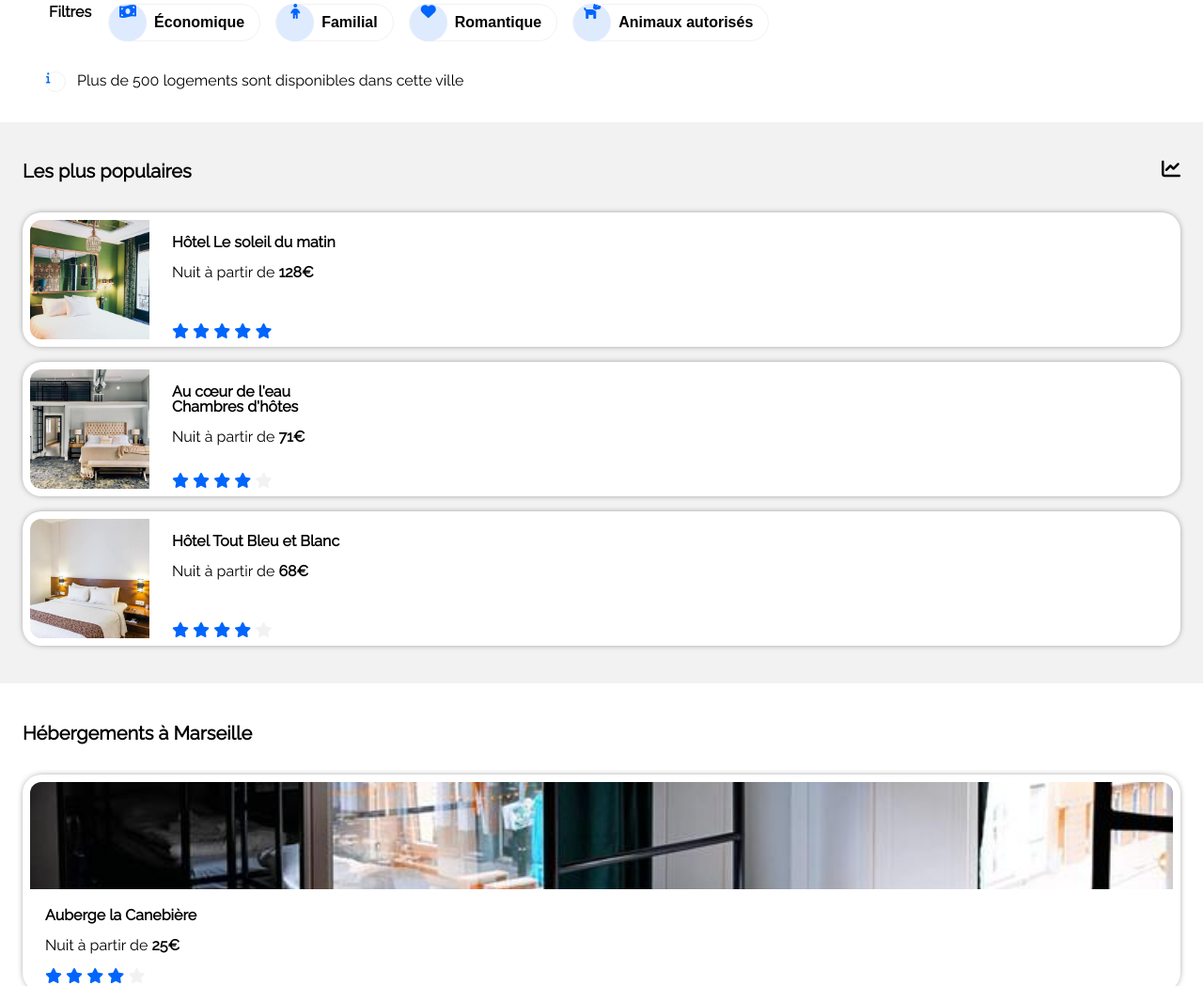
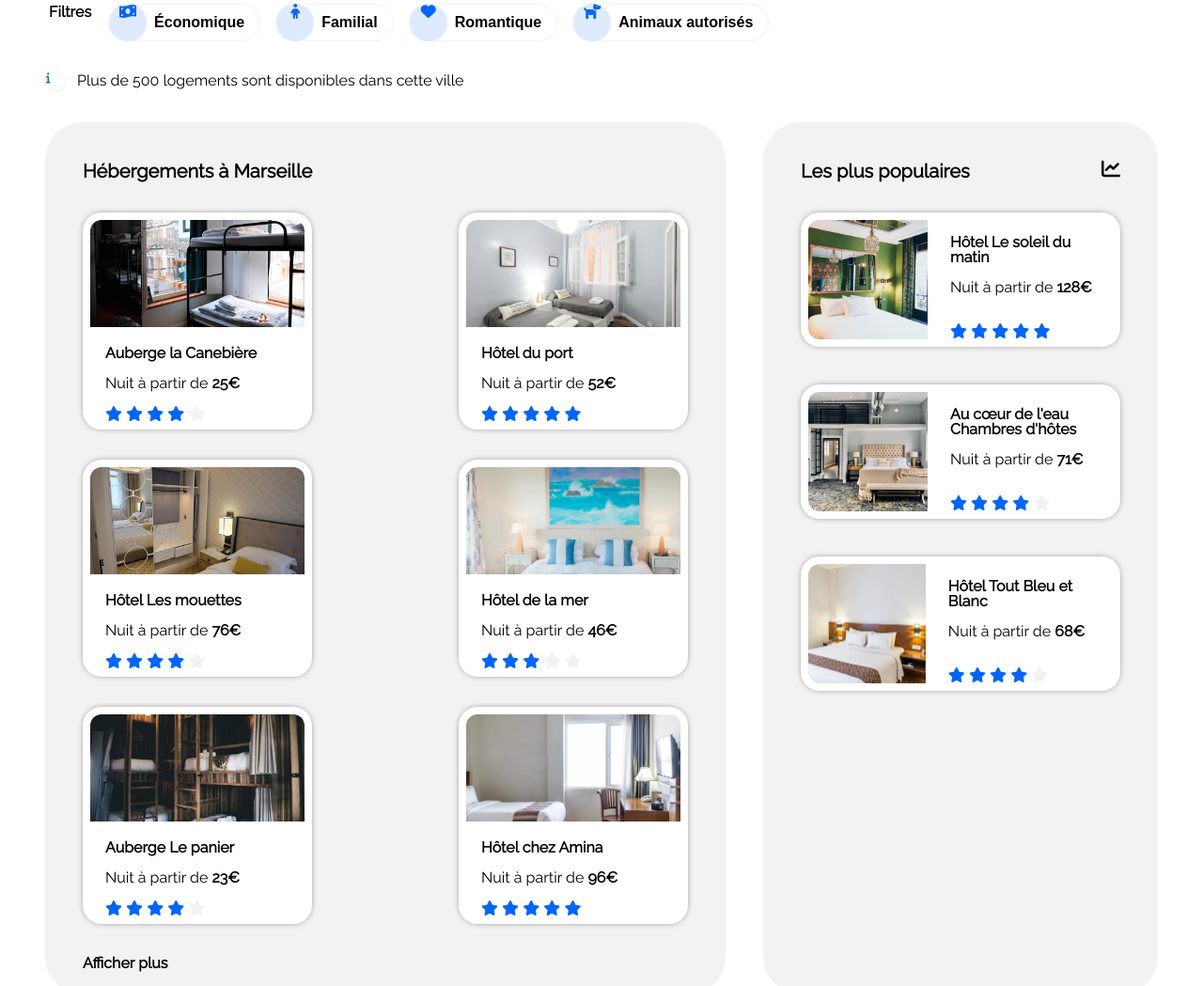
Before and after one commit to Emdsh/OC_Reservia, a plain HTML site: page index.html in a window 1280 px wide. Shown: the part 253-1302 px from the top of the page at 94% size. Drawn offline with Linux system fonts and the light colour scheme.

Commit message:
style(desktop): lodging results

```diff
--- a/assets/styles/results.css
+++ b/assets/styles/results.css
@@ -48,6 +48,20 @@
     box-shadow: 0 0 2rem -1rem black;
 }
 
+@media all and (min-width: 992px) {
+
+    .top-lodging {
+        padding: 1.5rem 2.5rem 1.5rem 2.5rem;
+        border-radius: 2.5rem;
+        min-width: 340px;
+        flex-basis: 30vw;
+    }
+
+    .top-lodging__tile {
+        margin: 0 0 2.5rem 0;
+    }
+}
+
 /* lodging results style */
 .lodging {
     padding: 1.5rem 1.5rem 1.5rem 1.5rem;
@@ -87,6 +101,40 @@
 
 .lodging__load-more-button:hover {
     text-decoration: underline;
+}
+
+@media all and (min-width: 992px) {
+
+    .lodging {
+        background-color: var(--gray);
+        padding: 1.5rem 2.5rem 1.5rem 2.5rem;
+        border-radius: 2.5rem;
+        margin-right: 2.5rem;
+        flex-basis: 70vw;
+    }
+
+    .lodging__tiles-flex {
+        display: flex;
+        flex-flow: row wrap;
+        justify-content: space-between;
+        margin-right: -2rem;
+    }
+
+    .lodging__tile {
+        margin: 0 2rem 2rem 0;
+        min-width: 228px;
+    }
+}
+
+/* lodging results container */
+@media all and (min-width: 992px) {
+
+    .lodging-results {
+        display: flex;
+        flex-direction: row-reverse;
+        justify-content: flex-end;
+        margin: 0 3rem 0 3rem;
+    }
 }
 
 /* activity results style */
```
